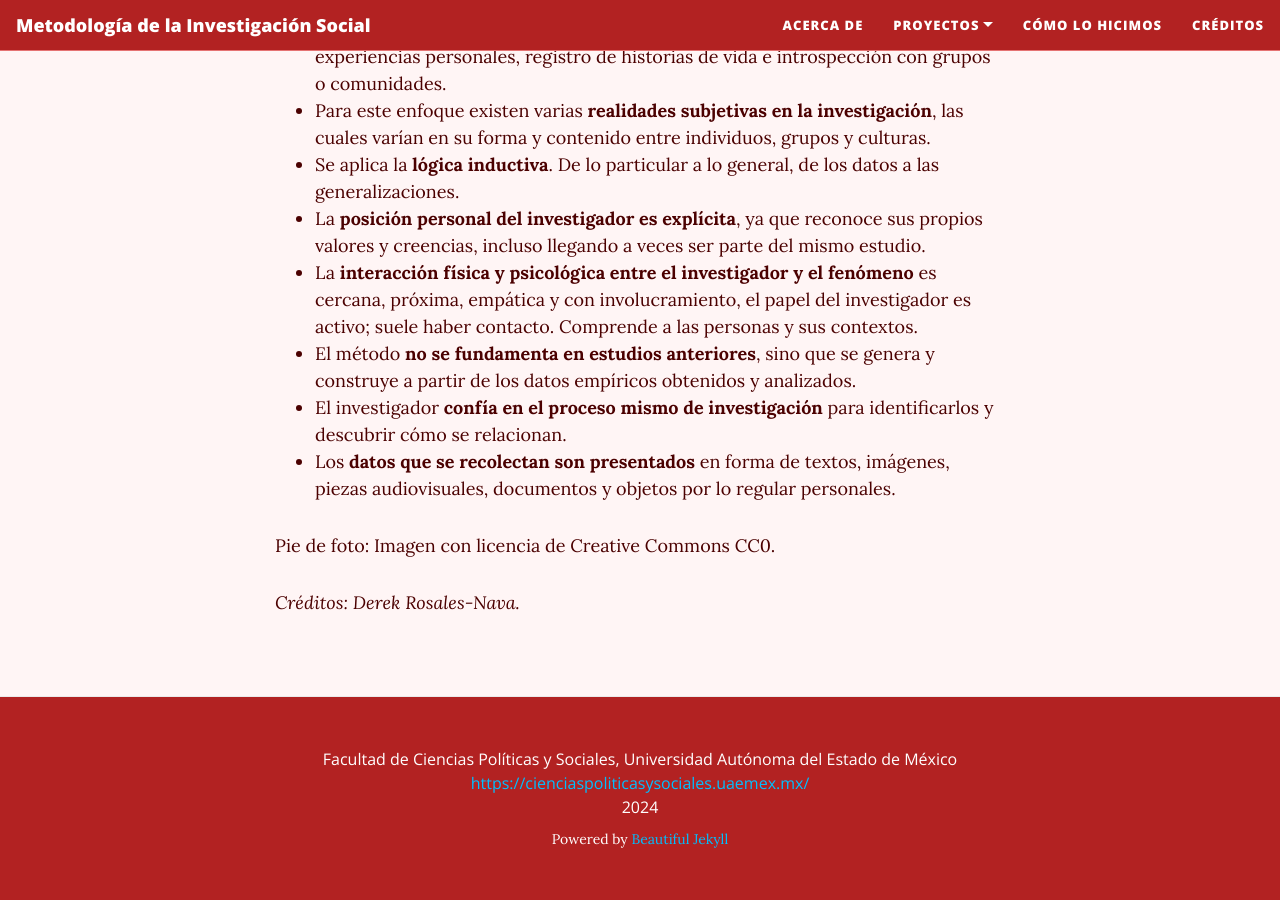
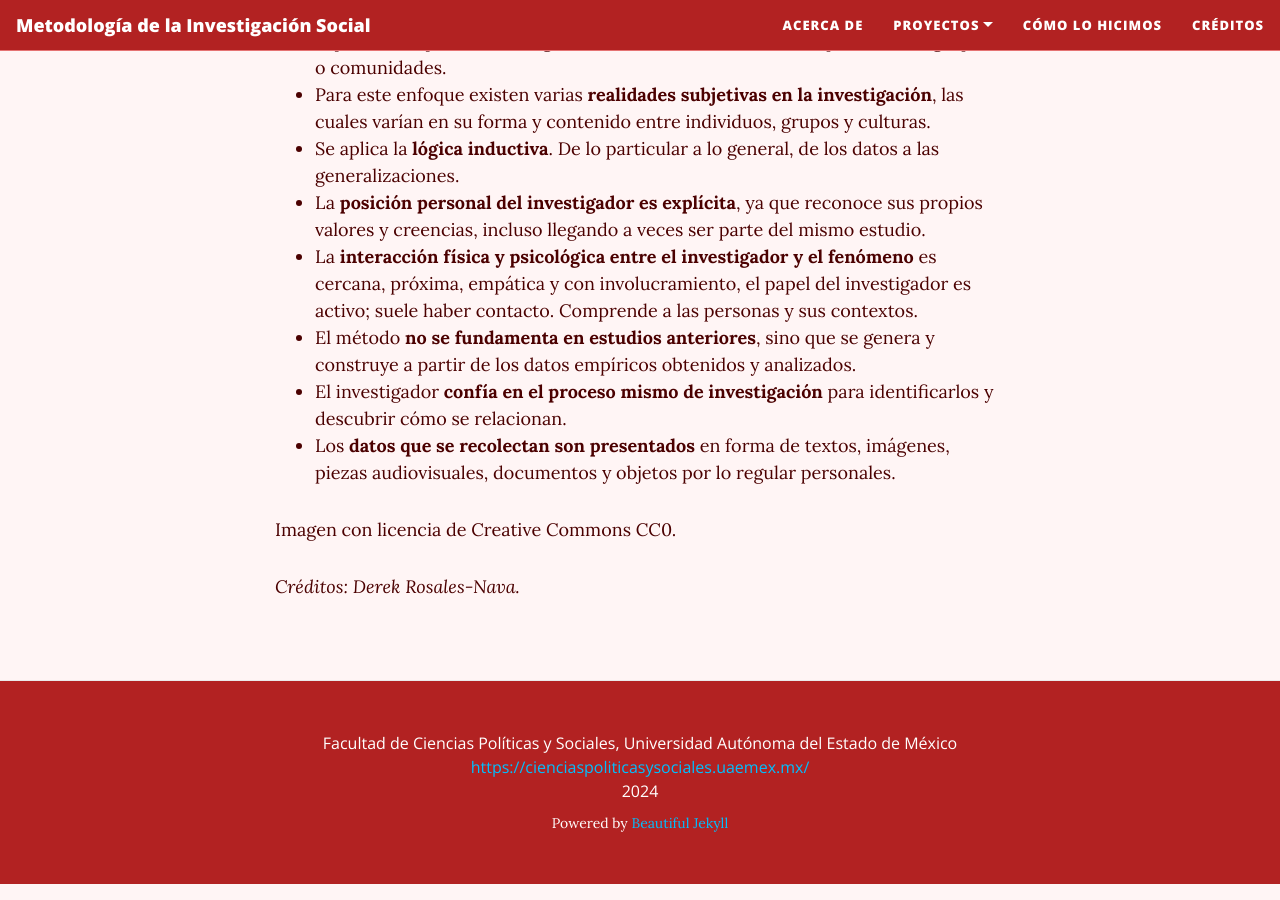
Before and after one commit to rosariorogel/metodologia, a Jekyll site: the page built from _pages/enfoques-investigacion.md, in a window 1280 px wide and 900 px high, scrolled down 2649 px. Built offline with Jekyll 4.4.1, drawn with Linux system fonts in a browser that asks for light colours; nearby versions of some CDN libraries.

Commit message:
Update enfoques-investigacion.md

```diff
--- a/_pages/enfoques-investigacion.md
+++ b/_pages/enfoques-investigacion.md
@@ -33,7 +33,7 @@
 
 La investigación cuantitativa busca dar un análisis de información enfocado a los datos, preciso y objetivo, sin caer en subjetividades ni opiniones personales, los datos son reales y existentes. Lo único que cambia es la manera de interpretar estos datos, no la información en sí.
 
-<img src="{{ site.baseurl }}assets/img/Enfoque_Cuantitativo.png" style="float:left;width:643px;padding-right:1600px;">
+<img src="{{ site.baseurl }}/assets/img/Enfoque_Cuantitativo.png" style="float:left;width:643px;padding-right:1600px;">
 
 Imagen con licencia de Creative Commons CC0.
 
@@ -65,6 +65,6 @@
 
 <img src="{{ site.baseurl }}/assets/img/Método_Cualitativo.png" style="float:left;width:643px;padding-right:1600px;">
 
-Pie de foto: Imagen con licencia de Creative Commons CC0.
+Imagen con licencia de Creative Commons CC0.
 
 *Créditos: Derek Rosales-Nava.*
```
